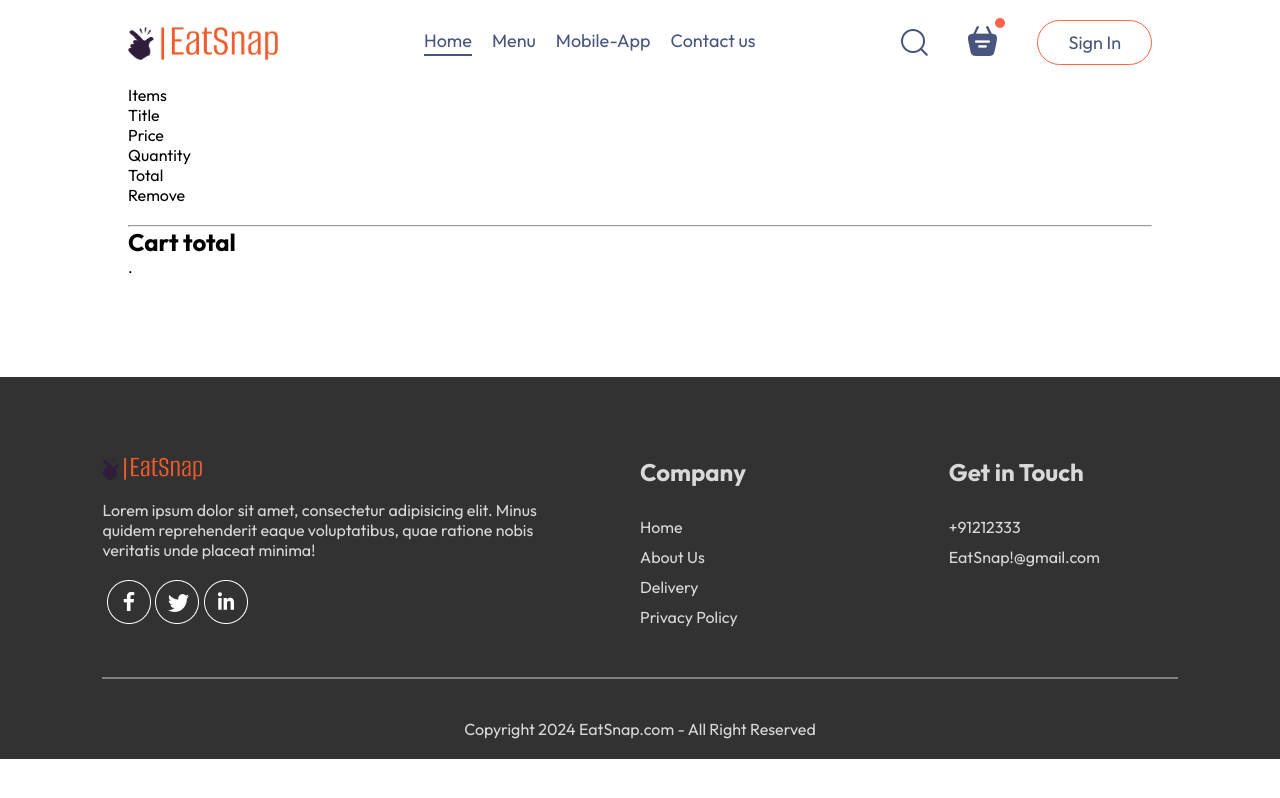
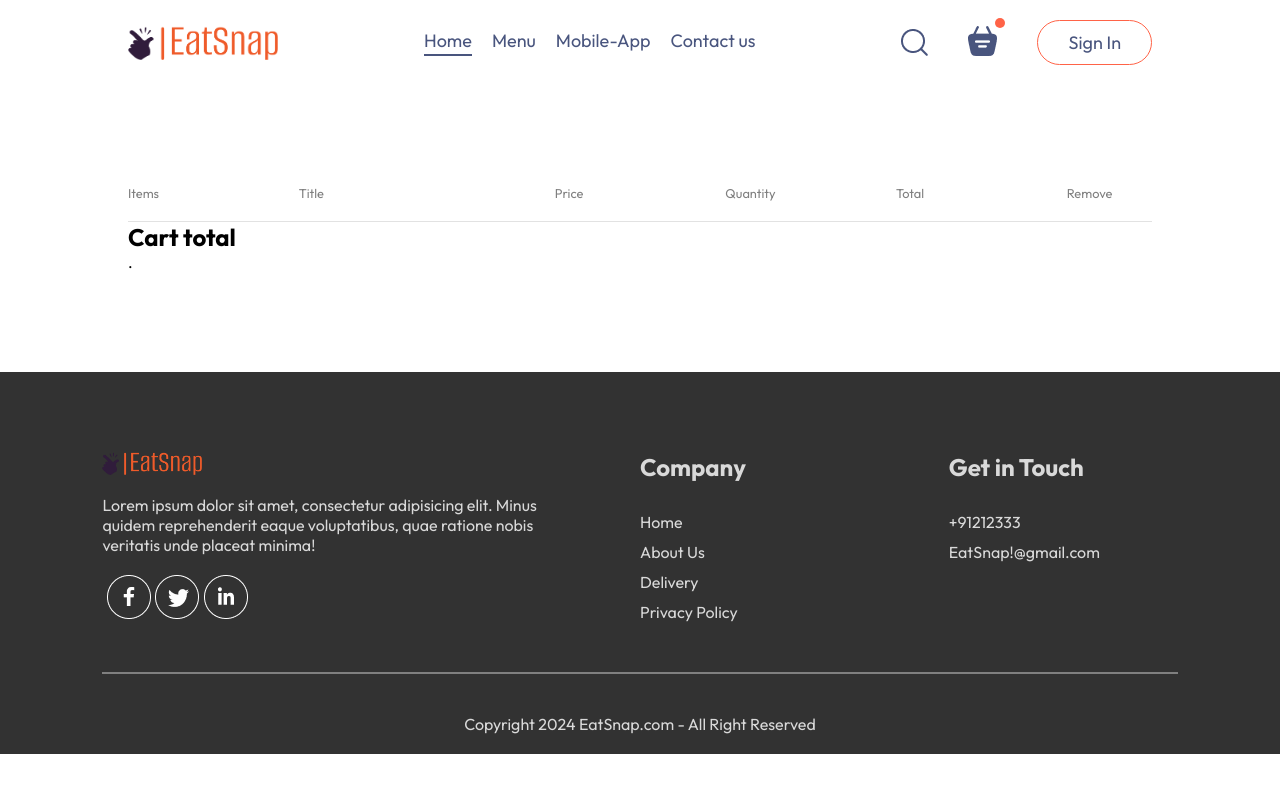
Before and after one commit to Piyush1532/EatSnap-FoodApp-React, a React (Vite) app: page /cart in a window 1280 px wide. Built offline with nearby package versions, Linux system fonts and the light colour scheme.

Commit message:
half ready design

```diff
--- a/src/pages/Cart/cart.css
+++ b/src/pages/Cart/cart.css
@@ -0,0 +1,25 @@
+.cart{
+    margin-top: 100px;
+}
+.cart-items-title{
+    display: grid;
+    grid-template-columns: 1fr 1.5fr 1fr 1fr 1fr 0.5fr;
+    align-items: center;
+    color: gray;
+    font-size: max(1vw,12px);
+}
+.cart-items-item{
+    margin: 10px 0px;
+    color: black;
+}
+.cart-items-item img{
+    width: 50px;
+}
+.cart hr{
+    height: 1px;
+    background-color: #e2e2e2;
+    border: none;
+}
+.cart-items-item .cross{
+    cursor: pointer;
+}
```
